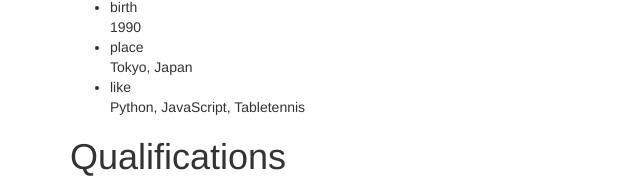
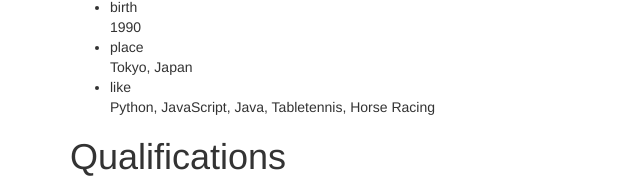
Before and after one commit to bur8787/portal, a plain HTML site: page index.html in a window 1280 px wide. Shown: the part 153-331 px from the top of the page, without its empty margins (0-640 px from the left). Drawn offline with nearby package versions, Linux system fonts and the light colour scheme.

Commit message:
Add Java and Horse Racing to likes

```diff
--- a/index.html
+++ b/index.html
@@ -71,7 +71,7 @@
                 Tokyo, Japan
               </li>
               <li>like<br />
-                Python, JavaScript, Tabletennis
+                Python, JavaScript, Java, Tabletennis, Horse Racing
               </li>
             </ul>
             <h1 id="qualifications">Qualifications</h1>
```
